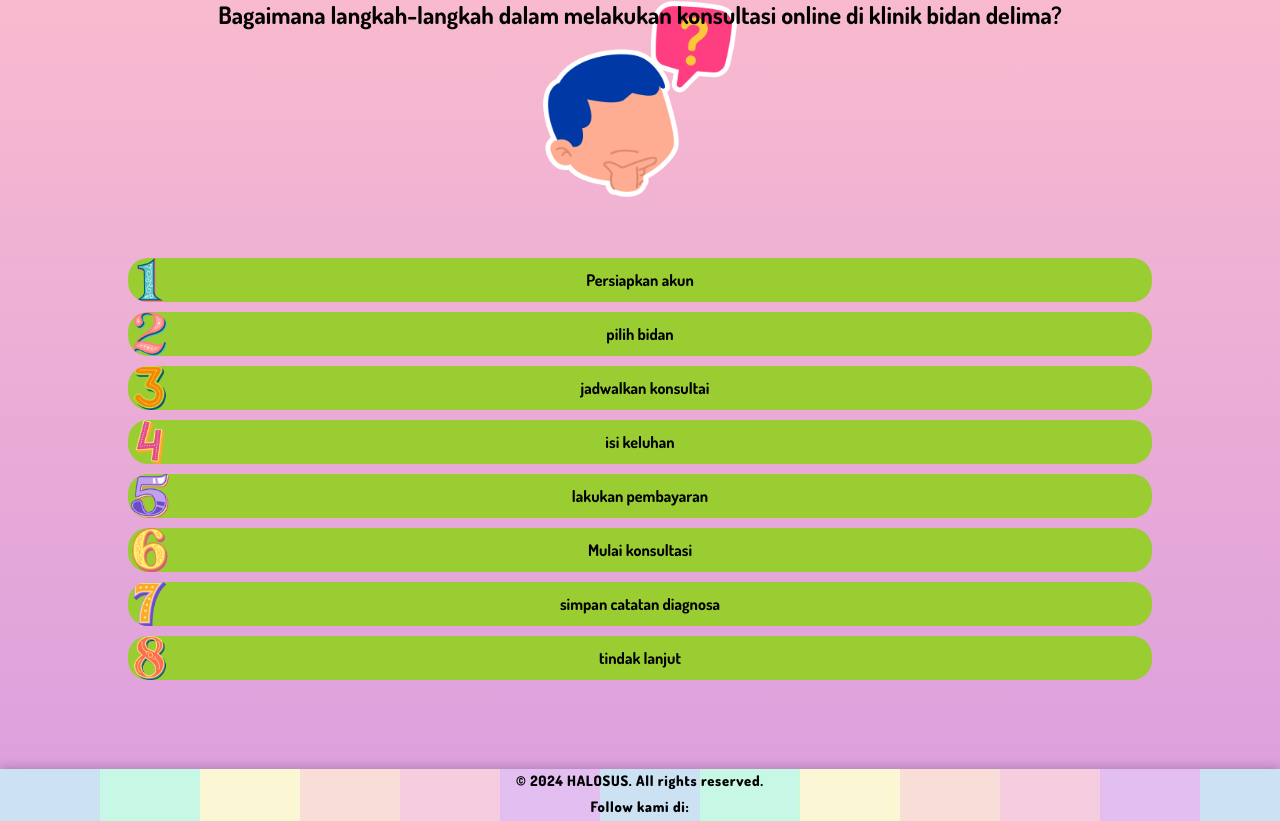
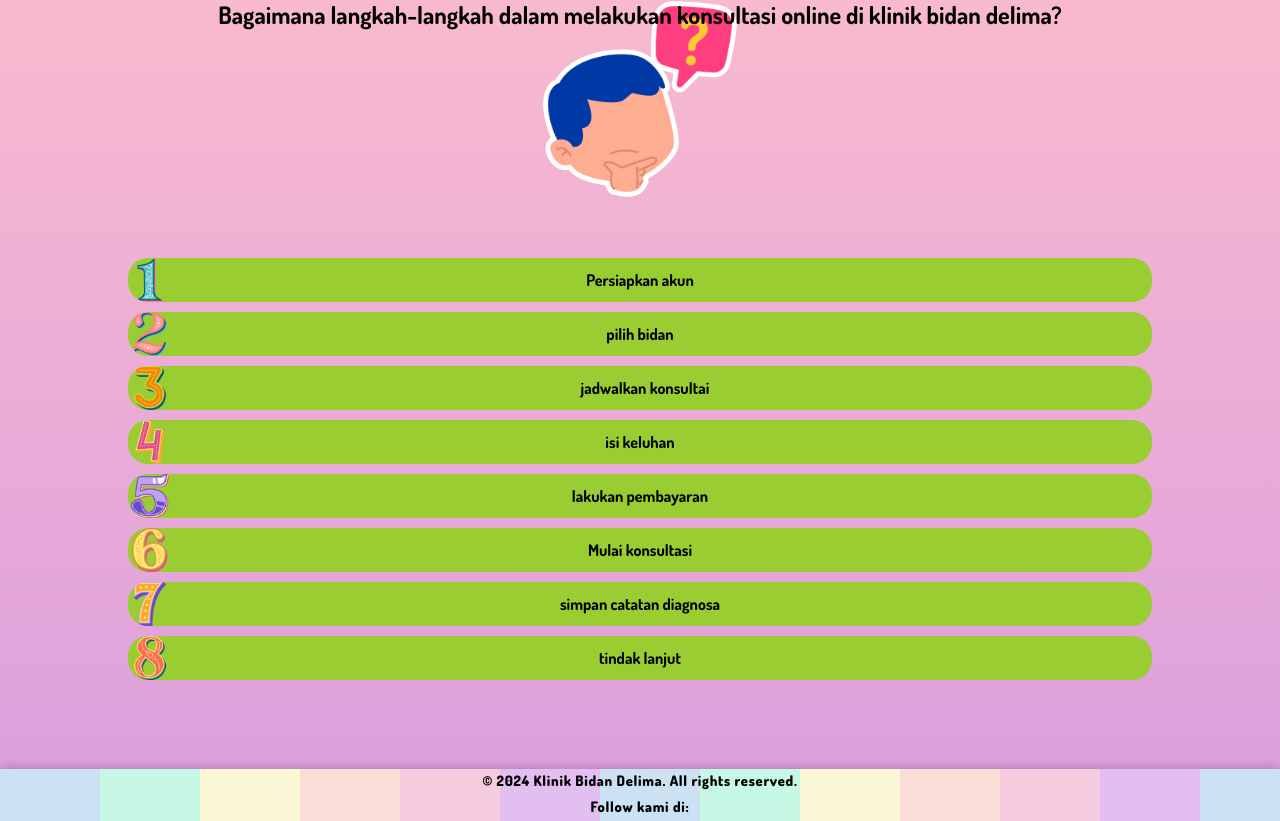
Before and after one commit to Rahmat14032003/HALOSUS, a plain HTML site: page index.html in a window 1280 px wide. Shown: the part 1231-2052 px from the top of the page. Drawn offline with Linux system fonts and the light colour scheme; a web font is replaced by a local one.

Commit message:
added channel name

```diff
--- a/index.html
+++ b/index.html
@@ -103,7 +103,7 @@
     </section>
     <footer>
         <div class="footer-content">
-            <p>&copy; 2024 HALOSUS. All rights reserved.</p>
+            <p>&copy; 2024 Klinik Bidan Delima. All rights reserved.</p>
             <P>Follow kami di:</P>
             <div class="social-icons">
               <a href="https://facebook.com" target="_blank" aria-label="Facebook">
```
